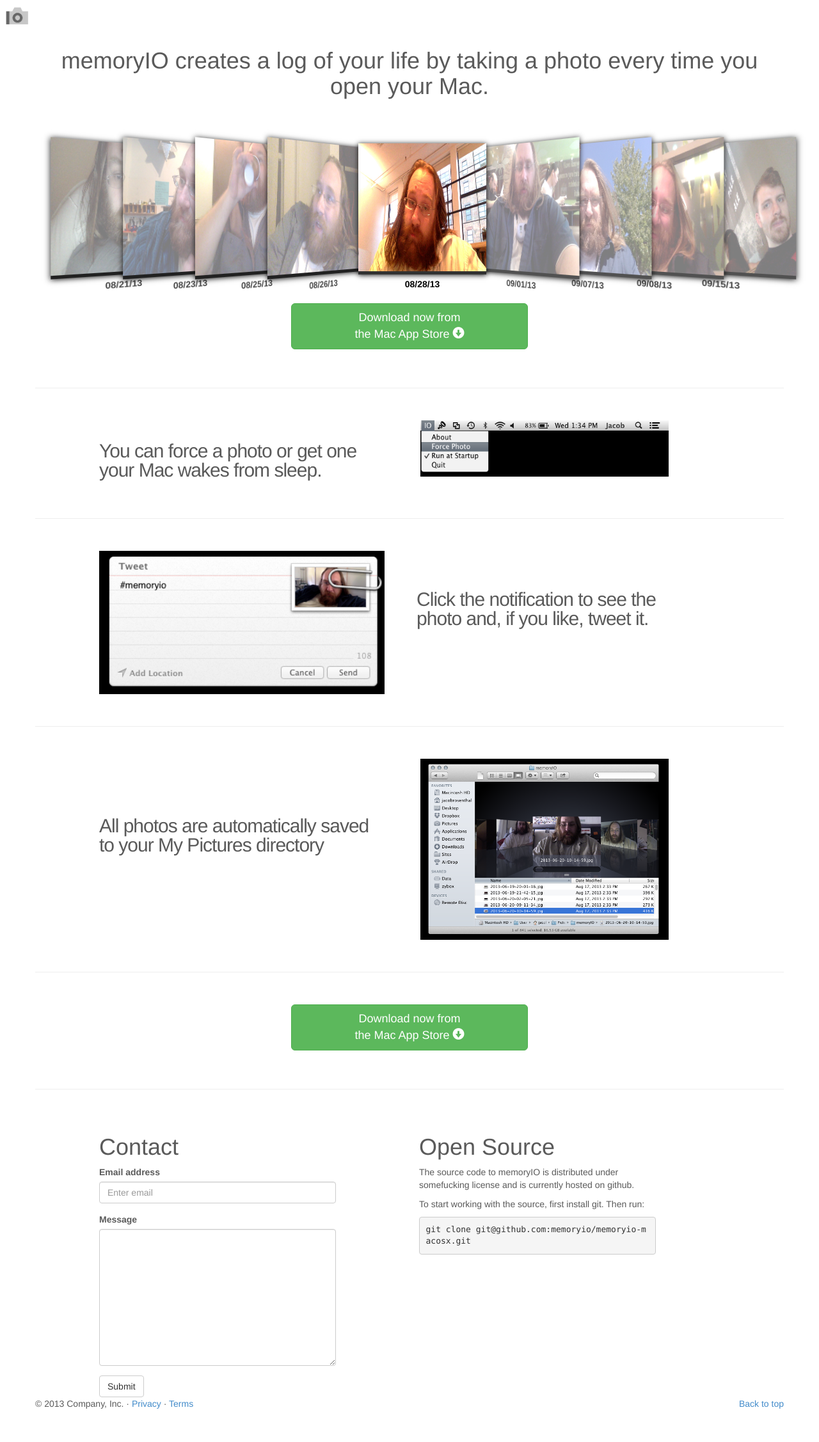
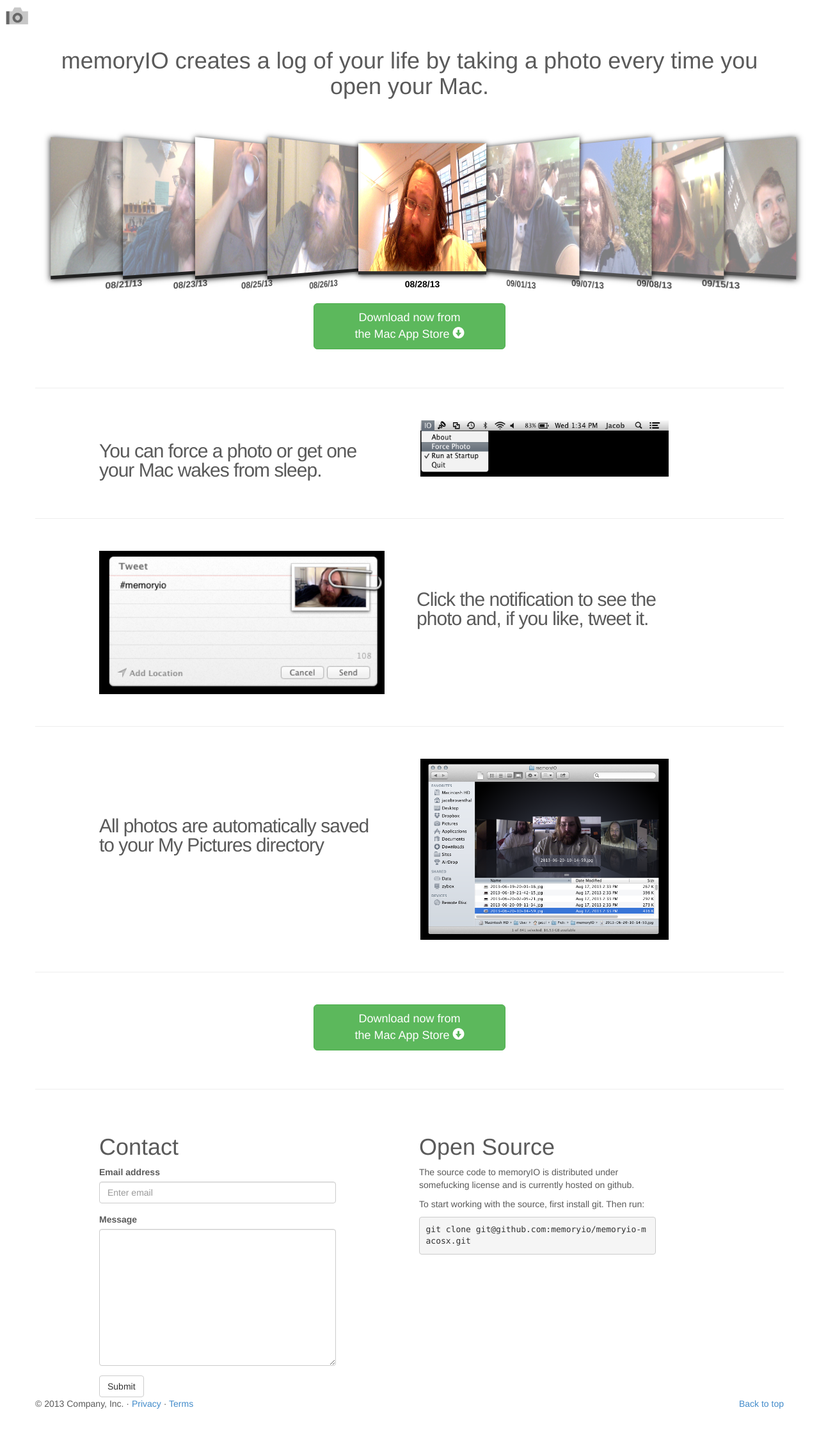
Before and after one commit to jacobrosenthal/memoryio-website, a Jekyll site: the page index.html, which Jekyll copies as it is, in a window 1280 px wide. Shown: the whole page at 64% size. Built offline with Jekyll 4.4.1, drawn with Linux system fonts in a browser that asks for light colours; Markdown is read by kramdown in place of the engine named in the settings.

Commit message:
shrunk buttons

```diff
--- a/assets/css/carousel.css
+++ b/assets/css/carousel.css
@@ -8,6 +8,7 @@
   color: #5a5a5a;
 }
 
+/* center bootstrap divs*/
 .centered{
     float: none;
     margin: 0 auto;
@@ -17,6 +18,7 @@
   background:white;
 }
 
+/* space the first div down from the top of the page*/
 .header{
     margin-top:75px;
 }
@@ -24,6 +26,12 @@
 .logo{
   background: white url(../img/io_logo.png) no-repeat top left fixed;
   background-size: 53px;
+}
+
+/* want large butons, but not so fucking large */
+.buttonfix{
+  width: 300px;
+  margin: auto auto;
 }
 
 /* CUSTOMIZE THE NAVBAR
--- a/index.html
+++ b/index.html
@@ -144,7 +144,7 @@
 
       <div class="row">
         <div class="col-md-4 centered">
-          <p><a href="#" class="btn btn-success btn-block btn-lg">Download now from<br>the Mac App Store <i class="glyphicon glyphicon-circle-arrow-down"></i></a></p>
+          <p><a href="#" class="btn btn-success btn-block btn-lg buttonfix">Download now from<br>the Mac App Store <i class="glyphicon glyphicon-circle-arrow-down"></i></a></p>
         </div>
       </div>
 
@@ -182,7 +182,7 @@
 
       <div class="row">
         <div class="col-md-4 centered">
-          <p><a href="#" class="btn btn-success btn-block btn-lg">Download now from<br>the Mac App Store <i class="glyphicon glyphicon-circle-arrow-down"></i></a></p>
+          <p><a href="#" class="btn btn-success btn-block btn-lg buttonfix">Download now from<br>the Mac App Store <i class="glyphicon glyphicon-circle-arrow-down"></i></a></p>
         </div>
       </div>
 
```
